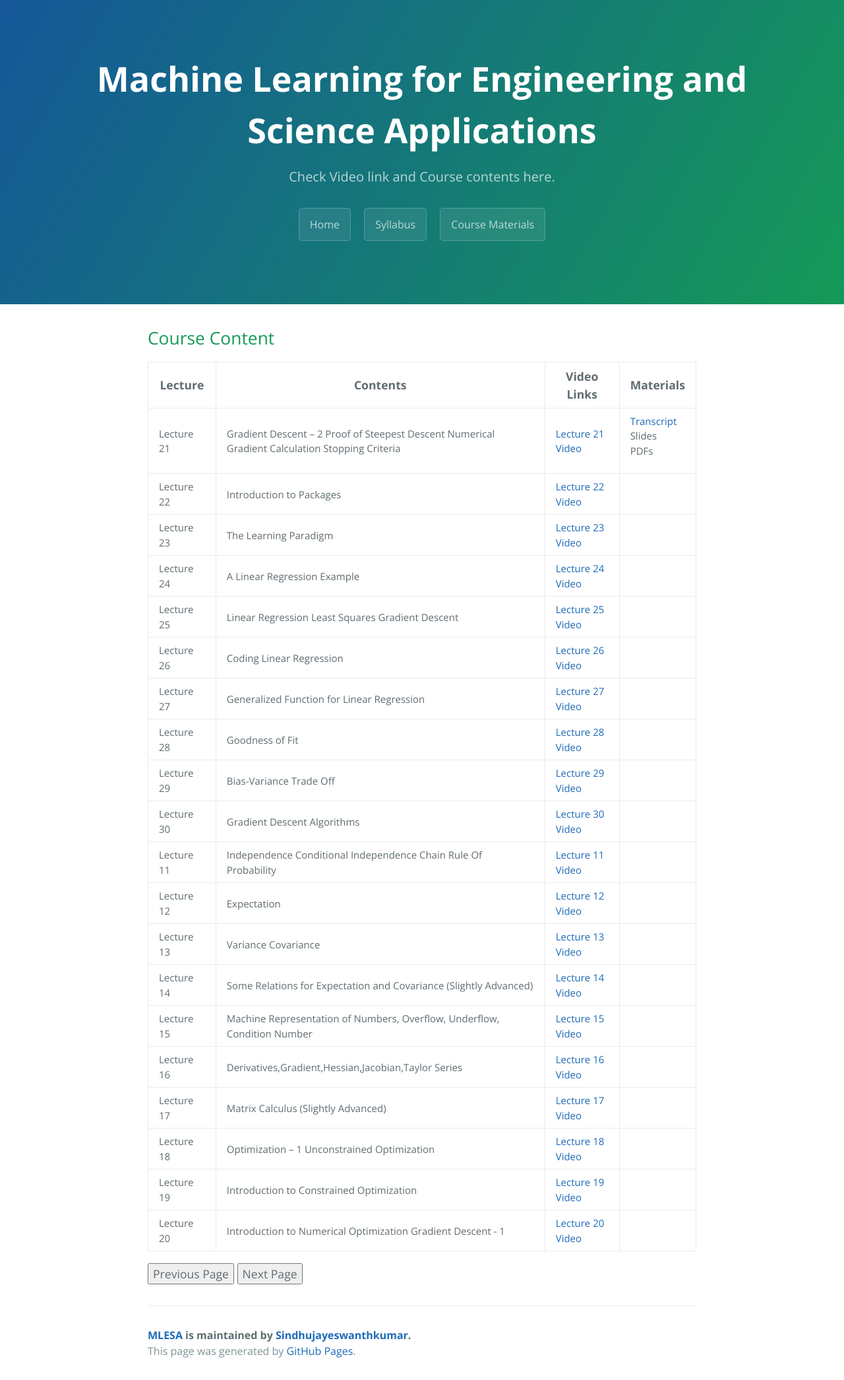
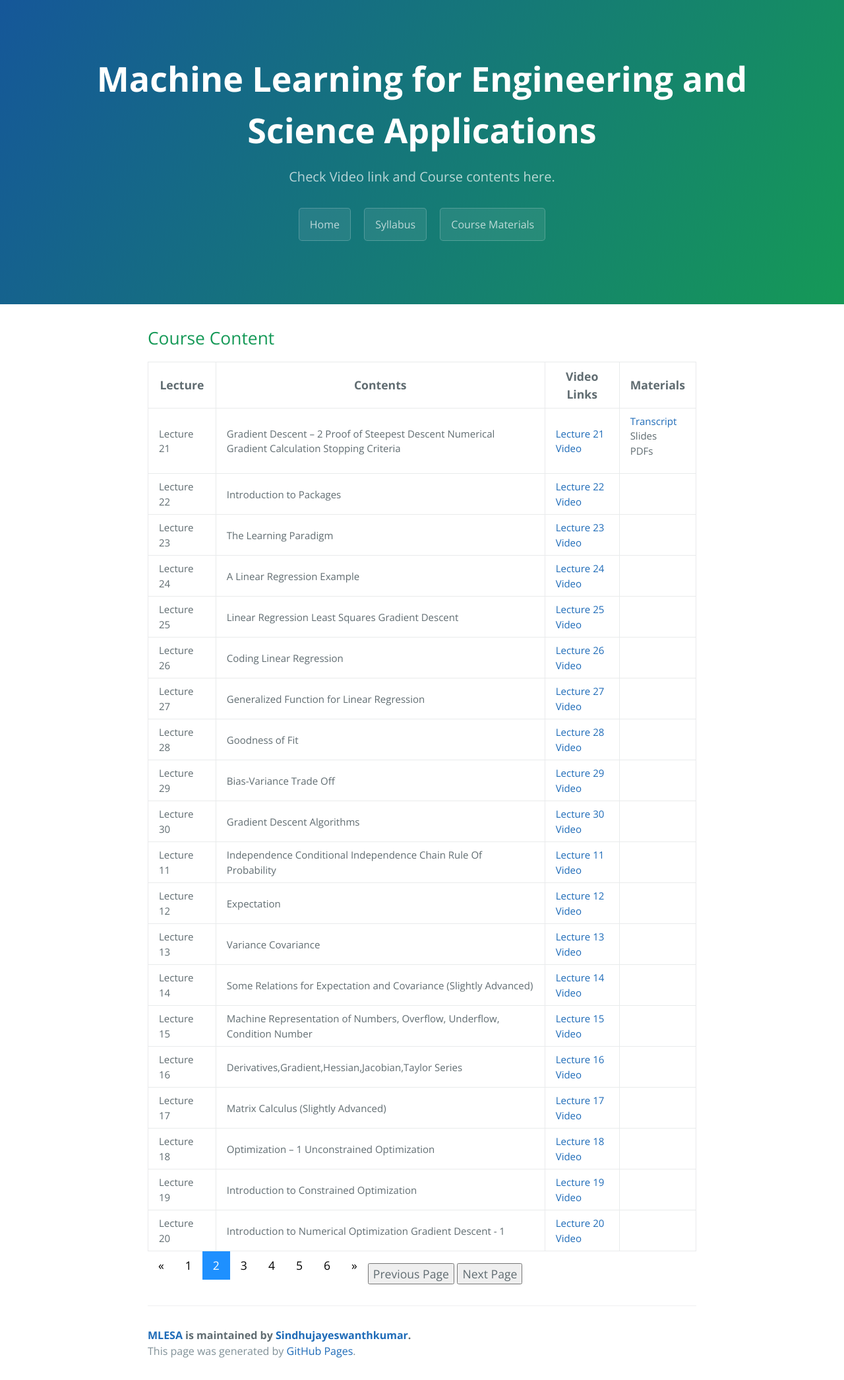
Before and after one commit to Sindhujayeswanthkumar/MLESA, a Jekyll site: the page built from course_page2.md, in a window 1280 px wide. Shown: the whole page at 66% size. Built offline with Jekyll 4.4.1, drawn with Linux system fonts in a browser that asks for light colours.

Commit message:
Update course_page2.md

```diff
--- a/course_page2.md
+++ b/course_page2.md
@@ -5,6 +5,23 @@ description: Check Video link and Course contents here.
 ---
 
 ## Course Content
+
+<style>
+.pagination a {
+  color: black;
+  float: left;
+  padding: 8px 16px;
+  text-decoration: none;
+  transition: background-color .3s;
+}
+
+.pagination a.active {
+  background-color: dodgerblue;
+  color: white;
+}
+
+.pagination a:hover:not(.active) {background-color: #ddd;}
+</style>
 
 <table>
 <thead>
@@ -141,7 +158,16 @@ description: Check Video link and Course contents here.
 </tbody>
 </table>
 
-
+<div class="pagination">
+  <a href="#">&laquo;</a>
+  <a href="#">1</a>
+  <a class="active" href="#">2</a>
+  <a href="#">3</a>
+  <a href="#">4</a>
+  <a href="#">5</a>
+  <a href="#">6</a>
+  <a href="#">&raquo;</a>
+</div>
 
 <button type="button" onclick="window.location.href='course_page.html';">Previous Page</button>
 <button type="button" onclick="window.location.href='https://github.com/Sindhujayeswanthkumar/machine_learning/';">Next Page</button>
```
